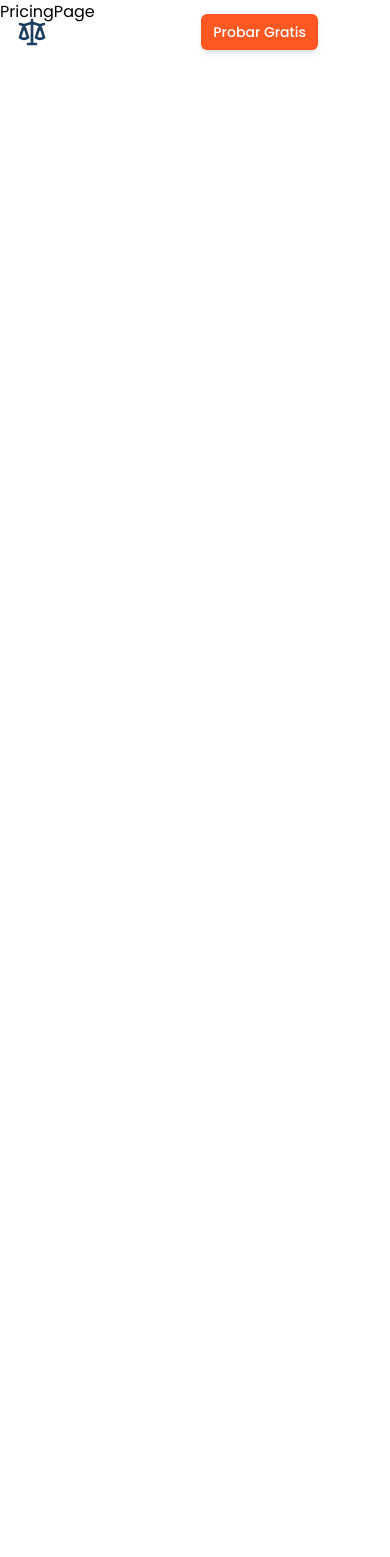
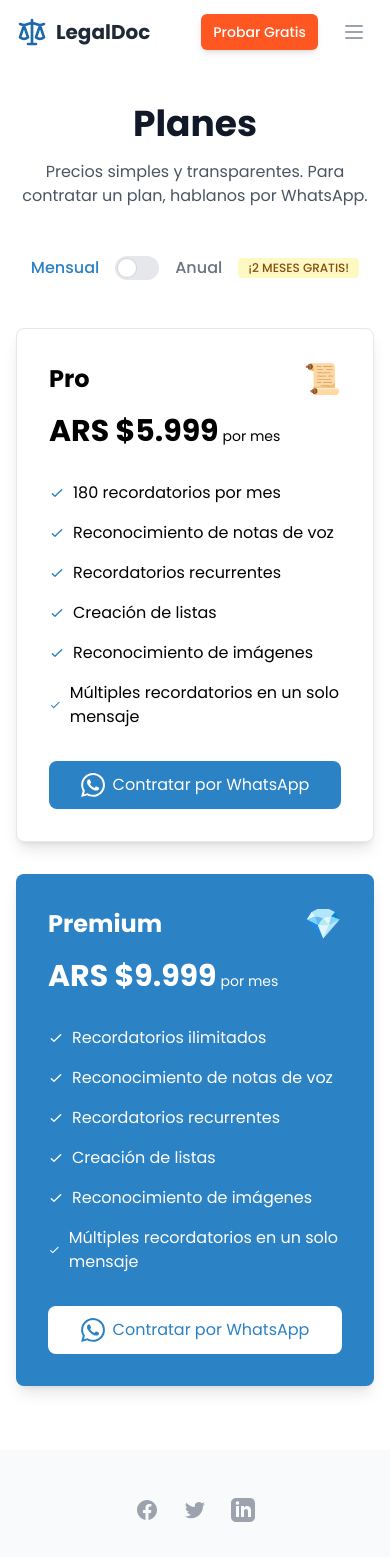
Before and after one commit to FrancoJuri/legaldoc-web, a React (Vite) app: page /precios in a window 390 px wide. Shown: the top 1557 px of the page. Before the commit the page ends 844 px from the top, so only its background shows below. Built offline with nearby package versions, Linux system fonts and the light colour scheme.

Commit message:
the design of both home and prices pages is finished, the only thing missing is the images in the homePage and the prices and info updated in the pricingPage. Remember to connect to walink once there is a phone number for legaldoc

```diff
--- a/src/components/Footer.jsx
+++ b/src/components/Footer.jsx
@@ -1,7 +1,11 @@
+import { useLocation } from 'react-router';
 
+const Footer = () => {
+  const location = useLocation();
+  const isPrecios = location.pathname === '/precios';
 
-const Footer = () => (
-    <footer className="bg-white">
+  return (
+    <footer className={`${isPrecios ? 'bg-gray-50' : 'bg-white'}`}>
       <div className="max-w-7xl mx-auto py-12 px-4 sm:px-6 md:flex md:items-center md:justify-between lg:px-8">
         <div className="flex justify-center space-x-6 md:order-2">
           <a href="#" className="text-gray-400 hover:text-gray-500">
@@ -36,6 +40,7 @@ const Footer = () => (
         </div>
       </div>
     </footer>
-)
+  );
+}
 
 export default Footer;
--- /dev/null
+++ b/src/components/PricingCard.jsx
@@ -0,0 +1,75 @@
+const PricingCard = ({
+  title,
+  price,
+  fullPrice,
+  features,
+  highlighted,
+  icon,
+  buttonIcon,
+  buttonText,
+  isAnnual
+}) => {
+  return (
+    <div className={`rounded-lg p-8 shadow-lg hover:shadow-xl transition-shadow duration-300 ${
+      highlighted
+        ? 'bg-primary-500 text-white'
+        : 'bg-white border border-gray-200'
+    }`}>
+      <div className="flex justify-between items-center mb-4">
+        <h3 className="text-2xl font-bold">{title}</h3>
+        <span className="text-3xl">{icon}</span>
+      </div>
+
+      <div className="mb-8">
+        {isAnnual && (
+          <div className="text-sm mb-1">
+            <span className={`line-through ${highlighted ? 'text-gray-200' : 'text-gray-500'}`}>
+              ARS ${fullPrice}
+            </span>
+            <span className={`ml-1 ${highlighted ? 'text-gray-200' : 'text-gray-500'}`}>por año</span>
+          </div>
+        )}
+        <div>
+          <span className="text-3xl font-bold">ARS ${price}</span>
+          <span className="text-sm ml-1">{isAnnual ? 'por año' : 'por mes'}</span>
+        </div>
+      </div>
+
+      <ul className="space-y-4 mb-8">
+        {features.map((feature, index) => (
+          <li key={index} className="flex items-center">
+            <svg
+              className={`w-4 h-4 mr-2 ${
+                highlighted ? 'text-white' : 'text-primary-500'
+              }`}
+              fill="none"
+              stroke="currentColor"
+              viewBox="0 0 24 24"
+            >
+              <path
+                strokeLinecap="round"
+                strokeLinejoin="round"
+                strokeWidth="2"
+                d="M5 13l4 4L19 7"
+              />
+            </svg>
+            {feature}
+          </li>
+        ))}
+      </ul>
+
+      <button
+        className={`w-full py-3 px-4 rounded-lg flex items-center justify-center gap-2 ${
+          highlighted
+            ? 'bg-white text-primary-500 hover:bg-gray-100'
+            : 'bg-primary-500 text-white hover:bg-primary-600'
+        }`}
+      >
+        {buttonIcon}
+        {buttonText}
+      </button>
+    </div>
+  );
+};
+
+export default PricingCard;
--- /dev/null
+++ b/src/components/PricingToggle.jsx
@@ -0,0 +1,20 @@
+const PricingToggle = ({ isAnnual, setIsAnnual }) => {
+  return (
+    <div className="flex items-center justify-center gap-4">
+      <span className={`font-medium ${!isAnnual ? 'text-primary-500' : 'text-gray-500'}`}>Mensual</span>
+      <label className="relative inline-flex items-center cursor-pointer">
+        <input
+          type="checkbox"
+          className="sr-only peer"
+          checked={isAnnual}
+          onChange={(e) => setIsAnnual(e.target.checked)}
+        />
+        <div className="w-11 h-6 bg-gray-200 peer-focus:outline-none peer-focus:ring-4 peer-focus:ring-primary-300 rounded-full peer peer-checked:after:translate-x-full peer-checked:after:border-white after:content-[''] after:absolute after:top-[2px] after:left-[2px] after:bg-white after:border-gray-300 after:border after:rounded-full after:h-5 after:w-5 after:transition-all peer-checked:bg-primary-500"></div>
+      </label>
+      <span className={`font-medium ${isAnnual ? 'text-primary-500' : 'text-gray-500'}`}>Anual</span>
+      <span className="bg-yellow-100 text-yellow-800 text-xs font-medium px-2.5 py-0.5 rounded">¡2 MESES GRATIS!</span>
+    </div>
+  );
+};
+
+export default PricingToggle;
--- a/src/components/index.js
+++ b/src/components/index.js
@@ -5,3 +5,5 @@ export { default as Features } from './Features';
 export { default as FAQ } from './FAQ';
 export { default as AboutUs } from './AboutUs';
 export { default as Footer } from './Footer';
+export { default as PricingToggle } from './PricingToggle';
+export { default as PricingCard } from './PricingCard';
--- a/src/pages/HomePage.jsx
+++ b/src/pages/HomePage.jsx
@@ -1,4 +1,4 @@
-import { AboutUs, FAQ, Features, Footer, Hero, ProblemAgitation, Transformation } from "../components";
+import { AboutUs, FAQ, Features, Hero, ProblemAgitation, Transformation } from "../components";
 
 
 const HomePage = () => {
@@ -10,7 +10,6 @@ const HomePage = () => {
         <Features />
         <AboutUs />
         <FAQ />
-        <Footer />
     </div>
   )
 }
--- a/src/pages/PricingPage.jsx
+++ b/src/pages/PricingPage.jsx
@@ -1,9 +1,94 @@
+import { useState } from 'react';
+import { PricingToggle, PricingCard } from '../components';
 
+const WhatsAppIcon = () => (
+  <svg
+    className="w-6 h-6"
+    fill="currentColor"
+    viewBox="0 0 24 24"
+    xmlns="http://www.w3.org/2000/svg"
+  >
+    <path d="M.057 24l1.687-6.163c-1.041-1.804-1.588-3.849-1.587-5.946.003-6.556 5.338-11.891 11.893-11.891 3.181.001 6.167 1.24 8.413 3.488 2.245 2.248 3.481 5.236 3.48 8.414-.003 6.557-5.338 11.892-11.893 11.892-1.99-.001-3.951-.5-5.688-1.448l-6.305 1.654zm6.597-3.807c1.676.995 3.276 1.591 5.392 1.592 5.448 0 9.886-4.434 9.889-9.885.002-5.462-4.415-9.89-9.881-9.892-5.452 0-9.887 4.434-9.889 9.884-.001 2.225.651 3.891 1.746 5.634l-.999 3.648 3.742-.981zm11.387-5.464c-.074-.124-.272-.198-.57-.347-.297-.149-1.758-.868-2.031-.967-.272-.099-.47-.149-.669.149-.198.297-.768.967-.941 1.165-.173.198-.347.223-.644.074-.297-.149-1.255-.462-2.39-1.475-.883-.788-1.48-1.761-1.653-2.059-.173-.297-.018-.458.13-.606.134-.133.297-.347.446-.521.151-.172.2-.296.3-.495.099-.198.05-.372-.025-.521-.075-.148-.669-1.611-.916-2.206-.242-.579-.487-.501-.669-.51l-.57-.01c-.198 0-.52.074-.792.372s-1.04 1.016-1.04 2.479 1.065 2.876 1.213 3.074c.149.198 2.095 3.2 5.076 4.487.709.306 1.263.489 1.694.626.712.226 1.36.194 1.872.118.571-.085 1.758-.719 2.006-1.413.248-.695.248-1.29.173-1.414z"/>
+  </svg>
+);
 
 const PricingPage = () => {
+  const [isAnnual, setIsAnnual] = useState(false);
+
+  const roundUpToNearestTen = (number) => {
+    return Math.ceil(number / 10) * 10;
+  };
+
+  const roundDownToNearestTen = (number) => {
+    return Math.floor(number / 10) * 10;
+  };
+
+  const calculateAnnualPrice = (monthlyPrice) => {
+    const basePrice = parseFloat(monthlyPrice.replace('.', ''));
+    const annualPrice = basePrice * 9;
+    const roundedPrice = roundDownToNearestTen(annualPrice);
+    return roundedPrice.toLocaleString('es-AR');
+  };
+
+  const calculateFullAnnualPrice = (monthlyPrice) => {
+    const basePrice = parseFloat(monthlyPrice.replace('.', ''));
+    const fullPrice = basePrice * 12;
+    const roundedPrice = roundUpToNearestTen(fullPrice);
+    return roundedPrice.toLocaleString('es-AR');
+  };
+
   return (
-    <div>PricingPage</div>
-  )
-}
+    <div className="container mx-auto px-4 py-16 mt-10">
+      <div className="text-center mb-12">
+        <h1 className="text-4xl font-bold mb-4 text-gray-900">Planes</h1>
+        <p className="text-gray-600">
+          Precios simples y transparentes. Para contratar un plan, hablanos por WhatsApp.
+        </p>
+      </div>
+
+      <PricingToggle isAnnual={isAnnual} setIsAnnual={setIsAnnual} />
+
+      <div className="grid md:grid-cols-2 gap-8 max-w-5xl mx-auto mt-12">
+        <PricingCard
+          title="Pro"
+          price={isAnnual ? calculateAnnualPrice('5.999') : '5.999'}
+          fullPrice={calculateFullAnnualPrice('5.999')}
+          features={[
+            "180 recordatorios por mes",
+            "Reconocimiento de notas de voz",
+            "Recordatorios recurrentes",
+            "Creación de listas",
+            "Reconocimiento de imágenes",
+            "Múltiples recordatorios en un solo mensaje",
+          ]}
+          highlighted={false}
+          icon="📜"
+          buttonIcon={<WhatsAppIcon />}
+          buttonText="Contratar por WhatsApp"
+          isAnnual={isAnnual}
+        />
+
+        <PricingCard
+          title="Premium"
+          price={isAnnual ? calculateAnnualPrice('9.999') : '9.999'}
+          fullPrice={calculateFullAnnualPrice('9.999')}
+          features={[
+            "Recordatorios ilimitados",
+            "Reconocimiento de notas de voz",
+            "Recordatorios recurrentes",
+            "Creación de listas",
+            "Reconocimiento de imágenes",
+            "Múltiples recordatorios en un solo mensaje",
+          ]}
+          highlighted={true}
+          icon="💎"
+          buttonIcon={<WhatsAppIcon />}
+          buttonText="Contratar por WhatsApp"
+          isAnnual={isAnnual}
+        />
+      </div>
+    </div>
+  );
+};
 
 export default PricingPage;
--- a/src/router/AppRouter.jsx
+++ b/src/router/AppRouter.jsx
@@ -1,6 +1,7 @@
 import { Navigate, Route, Routes } from "react-router"
 import { HomePage, PricingPage } from "../pages"
 import { Navbar } from "../ui"
+import { Footer } from "../components"
 
 
 
@@ -14,6 +15,7 @@ const AppRouter = () => {
 
             <Route path="/*" element={<Navigate to="/" />} />
         </Routes>
+        <Footer />
     </>
   )
 }
--- a/src/ui/Navbar.jsx
+++ b/src/ui/Navbar.jsx
@@ -1,12 +1,16 @@
 import { useEffect, useState } from "react";
-import { Link } from "react-router";
+import { Link, useLocation } from "react-router";
 import { Logo } from "./";
 
 
 const Navbar = () => {
-
+    const location = useLocation();
     const [isMenuOpen, setIsMenuOpen] = useState(false);
     const [hasScrolled, setHasScrolled] = useState(false);
+
+    const shouldShowBlur = () => {
+        return hasScrolled || isMenuOpen || location.pathname === '/precios';
+    };
 
     useEffect(() => {
         const handleScroll = () => {
@@ -45,7 +49,7 @@ const Navbar = () => {
             <nav className={`fixed w-full top-0 left-0 z-50 transition-all duration-300 ${
                 isMenuOpen
                     ? 'bg-white'
-                    : hasScrolled
+                    : shouldShowBlur()
                         ? 'bg-white/95 backdrop-blur-sm'
                         : 'bg-transparent'
             }`}>
@@ -54,7 +58,7 @@ const Navbar = () => {
                     {/* Logo */}
                     <div className="flex-shrink-0">
                         <Link to="/" className="block h-8 w-auto">
-                            <Logo hasScrolled={hasScrolled || isMenuOpen} />
+                            <Logo hasScrolled={shouldShowBlur()} />
                         </Link>
                     </div>
 
@@ -64,11 +68,11 @@ const Navbar = () => {
                             <Link
                                 to="/"
                                 className={`${
-                                    hasScrolled
+                                    shouldShowBlur()
                                         ? 'text-gray-800 hover:bg-gray-200'
                                         : 'text-white hover:bg-white/10'
                                 } px-3 py-2 rounded-md text-sm font-medium ${
-                                    isCurrentPath('/') && (hasScrolled ? 'bg-gray-200' : 'bg-white/10')
+                                    isCurrentPath('/') && (shouldShowBlur() ? 'bg-gray-200' : 'bg-white/10')
                                 }`}
                             >
                                 Inicio
@@ -76,11 +80,11 @@ const Navbar = () => {
                             <Link
                                 to="/precios"
                                 className={`${
-                                    hasScrolled
+                                    shouldShowBlur()
                                         ? 'text-gray-800 hover:bg-gray-200'
                                         : 'text-white hover:bg-white/10'
                                 } px-3 py-2 rounded-md text-sm font-medium ${
-                                    isCurrentPath('/precios') && (hasScrolled ? 'bg-gray-200' : 'bg-white/10')
+                                    isCurrentPath('/precios') && (shouldShowBlur() ? 'bg-gray-200' : 'bg-white/10')
                                 }`}
                             >
                                 Precios
@@ -103,7 +107,7 @@ const Navbar = () => {
                         <button
                             onClick={() => setIsMenuOpen(!isMenuOpen)}
                             className={`inline-flex items-center justify-center p-2 rounded-md ${
-                                hasScrolled || isMenuOpen
+                                shouldShowBlur()
                                     ? 'text-gray-400 hover:text-gray-500 hover:bg-gray-100'
                                     : 'text-white hover:text-white hover:bg-white/10'
                             } focus:outline-none focus:ring-2 focus:ring-offset-2 focus:ring-blue-500`}
```
